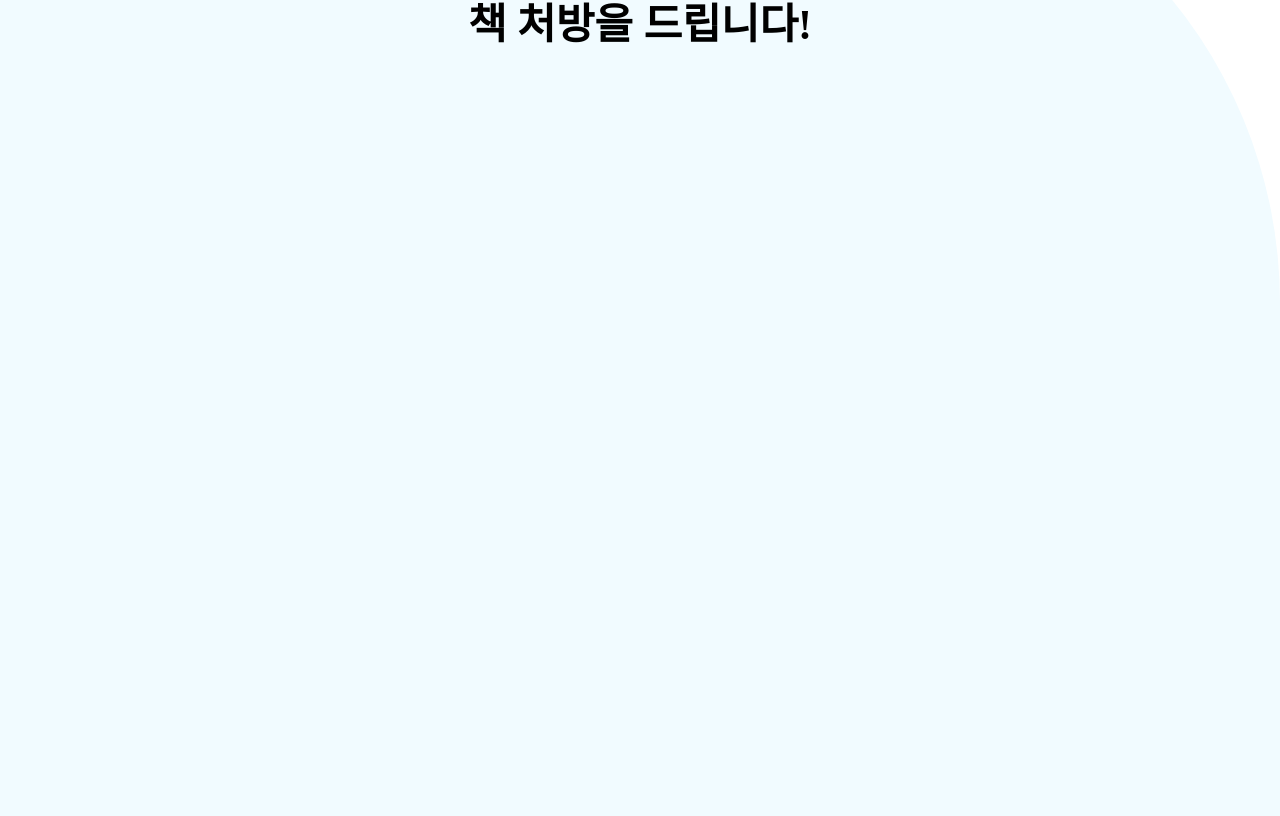
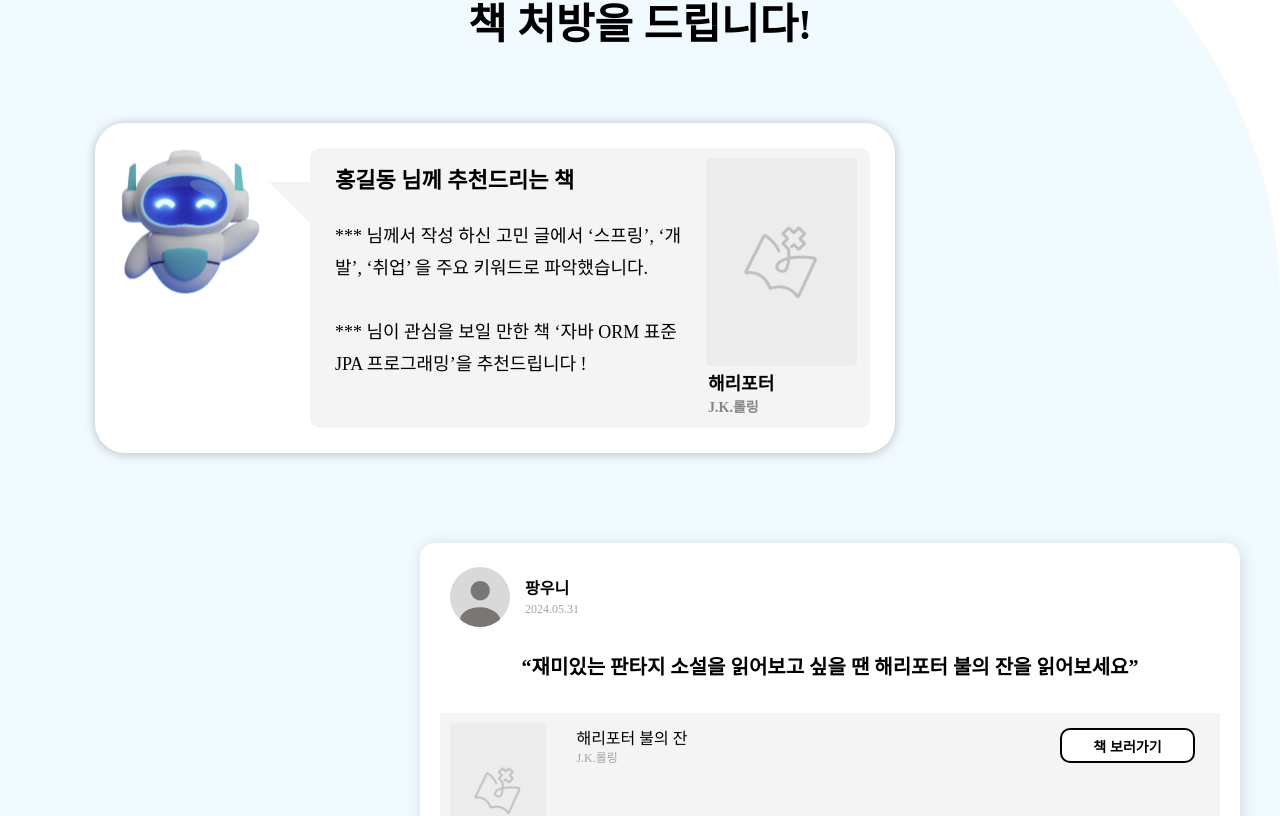
Before and after one commit to kw-bookmedicine/frontend, a React (Create React App) app: page / in a window 1280 px wide. Shown: the part 1577-2393 px from the top of the page. Built offline with nearby package versions, Linux system fonts and the light colour scheme; no server answers; a web font is replaced by a local one.

Commit message:
:art: Design: 랜딩 페이지 UI 2차 구현

```diff
--- a/src/App.js
+++ b/src/App.js
@@ -26,6 +26,7 @@ import PasswordFind from './pages/Login/PasswordFind';
 import PasswordFindResult from './pages/Login/PasswordFindResult';
 import IdFind from './pages/Login/IdFind';
 import LoginContextProvider from './contexts/LoginContextProvider';
+import OAuthSignup from './pages/Login/OAuthSignup.jsx';
 
 // 처방전 관련 페이지들
 import Counseling from './pages/Prescription/Counseling';
@@ -132,6 +133,10 @@ function App() {
 								element={<PasswordFindResult />}
 							/>
 						</Route>
+
+						{/* OAuth */}
+						<Route path="/test/oauth" element={<OAuthSignup />} />
+
 						<Route path="/test" element={<Registration />} />
 						<Route path="/login" element={<Login />} />
 						<Route path="/signup/1" element={<Signup1 />} />
--- a/src/pages/landingPage.jsx
+++ b/src/pages/landingPage.jsx
@@ -1,24 +1,43 @@
 import React, { useState } from 'react';
+import { Link } from 'react-router-dom';
 
 // COMPONENTS
 import Footer from '../components/Footer';
+import OneLinePrscrCard from '../components/Prescription/OneLinePrscrCard';
+import PrscrCard from '../components/Prescription/PrescriptionCard';
 
 // STYLES
 import '../styles/LandingPage.css';
 
 const landingPage = () => {
+	const item = {
+		id: '1',
+		bookIsbn: '978',
+		clientNickname: '팡우니',
+		createdDate: '2024.05.31',
+		title:
+			'“재미있는 판타지 소설을 읽어보고 싶을 땐  해리포터 불의 잔을 읽어보세요”',
+		bookImageUrl: '/loading_thumbnail_x4.png',
+		bookTitle: '해리포터 불의 잔',
+		bookAuthor: 'J.K.롤링',
+	};
+
 	return (
 		<>
 			<section className="landing_container">
 				<section className="landing_top_container">
 					<div className="landing_top_content_wrapper">
 						<div className="landing_top_title_wrapper">
+							<Link to={'/'}>
 								<img
 									src="/icon/home/landing_logo_icon.svg"
 									alt="로고"
 									id="landing_logo_icon"
 								/>
+							</Link>
+							<Link to={'/login'}>
 								<span>로그인</span>
+							</Link>
 						</div>
 						<div className="landing_top_content_intro_wrapper">
 							<div className="content_intro_left_wrapper">
@@ -85,10 +104,111 @@ const landingPage = () => {
 							<p>AI와 책 처방사들이 당신만을 위한</p>
 							<p>책 처방을 드립니다!</p>
 						</div>
+						<div className="landing_prscr_content">
+							<div className="landing_prscr_ai_box">
+								<div className="landing_prscr_ai_left_wrapper">
+									<img
+										src="/icon/home/landing_ai_prscr_icon.svg"
+										alt="AI처방 아이콘"
+										id="prscr_ai_icon"
+									/>
+								</div>
+								<div className="landing_prscr_right_wrapper">
+									<div className="ai-bubble">
+										<div className="ai-bubble_left_wrapper">
+											<p id="ai-bubble-title">홍길동 님께 추천드리는 책</p>
+											<p id="ai-bubble-comment">
+												*** 님께서 작성 하신 고민 글에서 ‘스프링’, ‘개발’,
+												‘취업’ 을 주요 키워드로 파악했습니다. <br />
+												<br />
+												*** 님이 관심을 보일 만한 책 ‘자바 ORM 표준 JPA
+												프로그래밍’을 추천드립니다 !
+											</p>
+										</div>
+										<div className="ai-bubble_right_wrapper">
+											<img
+												src="/loading_thumbnail_x4.png"
+												id="ai-bubble_thumbnail"
+											/>
+											<div className="ai-bubble_bookInfo_wrapper">
+												<p id="ai-bubble_book_title">해리포터</p>
+												<p id="ai-bubble_book_author">J.K.롤링</p>
+											</div>
+										</div>
+									</div>
+								</div>
+							</div>
+							<OneLinePrscrCard type={'landing'} item={item} />
+						</div>
 					</div>
 				</section>
-				<section className="landing_prscr_write_container"></section>
-				<section className="join_container"></section>
+				<section className="landing_prscr_write_container">
+					<div className="landing_prscr_write_content_wrapper">
+						<div className="landing_prscr_write_left_wrapper">
+							<PrscrCard id={'prscrCard_1'} />
+							<PrscrCard id={'prscrCard_2'} />
+							<PrscrCard id={'prscrCard_3'} />
+						</div>
+						<div className="landing_prscr_write_right_wrapper">
+							<p>책 처방사가 되어</p> <br />
+							<p>직접 책 처방을 지어보세요!</p>
+						</div>
+					</div>
+				</section>
+				<section className="join_container">
+					<div className="join_content_wrapper">
+						<div className="join_title_wrapper">
+							<p>나에게 맞는 책을 처방 받아보세요!</p>
+						</div>
+						<div className="join_content">
+							<div className="join_prscr_card" id="join_today_prscr_card">
+								<div className="join_prscr_card_title">
+									<p>책으로 보내는 하루,</p>
+									<p>오늘의 책 처방전</p>
+								</div>
+								<div className="join_prscr_card_subTitle">
+									<p>당신을 위한 책을 3권 추천해드립니다.</p>
+									<p>오늘의 책 처방으로 하루를 시작해보세요!</p>
+								</div>
+								<img
+									src="/icon/home/today-prscr-icon.svg"
+									alt="오늘의 처방전 아이콘"
+									id="today_prscr_card_icon"
+								/>
+							</div>
+							<div className="join_prscr_card" id="join_ai_prscr_card">
+								<div className="join_prscr_card_title">
+									<p>당신만을 위한,</p>
+									<p>책국 AI 약사가 주는 책 처방</p>
+								</div>
+								<div className="join_prscr_card_subTitle">
+									<p>평소 관심 있어 하는 카테고리와 키워드를 기반</p>
+									<p> 으로 책국 AI 약사가 책을 추천해드립니다!</p>
+								</div>
+								<img
+									src="/icon/home/ai-prscr-icon.svg"
+									alt="ai 처방 아이콘"
+									id="ai_prscr_card_icon"
+								/>
+							</div>
+							<div className="join_prscr_card" id="join_ai_prscr_card">
+								<div className="join_prscr_card_title">
+									<p>고민을 나누면,</p>
+									<p>책 추천이 찾아옵니다!</p>
+								</div>
+								<div className="join_prscr_card_subTitle">
+									<p>고민을 털어 놓아 보세요. 다른 유저들과 함께</p>
+									<p>책 속에서 해답을 찾아보세요!</p>
+								</div>
+								<img
+									src="/icon/home/other-prscr-icon.svg"
+									alt="다른사람 처방 아이콘"
+									id="other_prscr_card_icon"
+								/>
+							</div>
+						</div>
+					</div>
+				</section>
 			</section>
 			<Footer />
 		</>
--- a/src/styles/LandingPage.css
+++ b/src/styles/LandingPage.css
@@ -313,6 +313,7 @@
 
 .landing_prscr_content_wrapper {
 	display: flex;
+	flex-direction: column;
 	width: 100%;
 	height: -moz-fit-content;
 	height: fit-content;
@@ -336,22 +337,309 @@
 	color: #000;
 }
 
+.landing_prscr_content {
+	position: static;
+	display: flex;
+	flex-direction: column;
+	width: 100%;
+	height: -moz-fit-content;
+	height: fit-content;
+	max-width: 1120px;
+}
+
+.landing_prscr_ai_box {
+	position: relative;
+	top: 110px;
+	right: -15px;
+	display: flex;
+	width: 800px;
+	height: 330px;
+	background-color: #fff;
+	border-radius: 30px;
+	box-shadow: 0px 1px 11px 0px rgba(0, 0, 0, 0.25);
+}
+
+.landing_prscr_ai_left_wrapper {
+	width: 20%;
+	height: 100%;
+	display: flex;
+	justify-content: center;
+}
+
+#prscr_ai_icon {
+	width: 20%;
+	height: 100%;
+	display: flex;
+	justify-content: center;
+	top: -65px;
+	left: 10px;
+	position: absolute;
+}
+
+.landing_prscr_right_wrapper {
+	width: 80%;
+	height: 100%;
+	display: flex;
+}
+
+.ai-bubble {
+	position: relative;
+	display: flex;
+	/* flex-direction: column; */
+	justify-content: center;
+	align-items: center;
+	width: 560px;
+	height: 280px;
+	background: #f4f4f4;
+	border-radius: 10px;
+	padding: 10px;
+	top: 25px;
+	left: 55px;
+}
+
+.ai-bubble:after {
+	content: '';
+	position: absolute;
+	left: 8px;
+	top: 21%;
+	width: 0;
+	height: 0;
+	border: 49px solid transparent;
+	border-right-color: #f4f4f4;
+	border-left: 0;
+	border-top: 0;
+	margin-top: -24.5px;
+	margin-left: -49px;
+}
+
+.ai-bubble_left_wrapper {
+	width: 70%;
+	height: 100%;
+	display: flex;
+	flex-direction: column;
+	align-items: center;
+}
+
+#ai-bubble-title {
+	width: 100%;
+	height: 20%;
+	display: flex;
+	justify-content: flex-start;
+	padding-left: 15px;
+	padding-top: 10px;
+	font-size: 22px;
+	font-weight: 600;
+	font-family: var(--basic-font);
+	font-style: normal;
+	line-height: 26px;
+	color: #000;
+}
+
+#ai-bubble-comment {
+	width: 100%;
+	height: 80%;
+	display: flex;
+	justify-content: flex-start;
+	padding-left: 15px;
+	padding-right: 10px;
+	padding-top: 10px;
+	font-size: 18px;
+	font-weight: 500;
+	font-family: var(--basic-font);
+	font-style: normal;
+	line-height: 32px;
+	color: #000;
+}
+
+.ai-bubble_right_wrapper {
+	width: 30%;
+	height: 100%;
+	display: flex;
+	flex-direction: column;
+	align-items: center;
+}
+
+#ai-bubble_thumbnail {
+	margin-left: 5px;
+	width: 93%;
+	height: 80%;
+}
+
+.ai-bubble_bookInfo_wrapper {
+	width: 100%;
+	height: 20%;
+	padding-left: 10px;
+	padding-top: 5px;
+	display: flex;
+	flex-direction: column;
+	justify-content: center;
+	font-family: var(--basic-font);
+	font-style: normal;
+}
+
+#ai-bubble_book_title {
+	font-size: 18px;
+	font-weight: 600;
+	line-height: 26px;
+	color: #000;
+	white-space: nowrap;
+	overflow: hidden;
+	text-overflow: ellipsis;
+}
+
+#ai-bubble_book_author {
+	font-size: 14px;
+	font-weight: 600;
+	line-height: 26px;
+	color: #868686;
+	white-space: nowrap;
+	overflow: hidden;
+	text-overflow: ellipsis;
+}
+
 .landing_prscr_write_container {
 	display: flex;
+	flex-direction: column;
+	align-items: center;
+	width: 100%;
+	height: 1020px;
+	background: linear-gradient(180deg, #f1fbff 32%, #ffffff 100%);
+	padding-top: 120px;
+}
+
+.landing_prscr_write_content_wrapper {
+	position: static;
+	display: flex;
+	width: 100%;
+	height: -moz-fit-content;
+	height: fit-content;
+	max-width: 1120px;
+	padding-top: 200px;
+}
+
+.landing_prscr_write_left_wrapper {
+	display: flex;
+	flex-direction: column;
+	width: 50%;
+	height: 100%;
+}
+
+.landing_prscr_write_right_wrapper {
+	display: flex;
+	flex-direction: column;
 	justify-content: center;
-	width: 100%;
-	height: 800px;
-	/* height: fit-content; */
-	background-color: #f1fbff;
-	padding-top: 120px;
+	align-items: flex-end;
+	width: 50%;
+	height: 40%;
+	z-index: 1;
+}
+
+.landing_prscr_write_right_wrapper > p {
+	font-family: var(--basic-font);
+	font-style: normal;
+	font-size: 42px;
+	font-weight: 600;
+	line-height: 55px;
+	color: #000;
 }
 
 .join_container {
 	display: flex;
 	justify-content: center;
 	width: 100%;
-	height: 800px;
-	/* height: fit-content; */
-	background-color: #f1fbff;
+	height: fit-content;
+	background-color: #fff;
 	padding-top: 120px;
 }
+
+.join_content_wrapper {
+	display: flex;
+	flex-direction: column;
+	align-items: center;
+	width: 100%;
+	max-width: 1120px;
+	height: 800px;
+	background-color: #fff;
+}
+
+.join_title_wrapper {
+	display: flex;
+	justify-content: center;
+	align-items: center;
+	width: 100%;
+	height: 20%;
+	font-size: 42px;
+	font-family: var(--basic-font);
+	font-style: normal;
+	font-size: 42px;
+	font-weight: 600;
+	line-height: 55px;
+	color: #000;
+}
+
+.join_content {
+	position: relative;
+	top: 40px;
+	display: flex;
+	justify-content: space-evenly;
+	width: 100%;
+	height: 80%;
+}
+
+.join_prscr_card {
+	display: flex;
+	flex-direction: column;
+	width: 300px;
+	height: 410px;
+	/* background: yellow; */
+	border-radius: 25px;
+	padding: 20px;
+	box-shadow: 2px 2px 15px 1px rgba(0, 0, 0, 0.25);
+}
+.join_prscr_card_title {
+	width: 100%;
+}
+
+.join_prscr_card_title > p {
+	font-family: var(--basic-font);
+	font-size: 22px;
+	font-weight: 600;
+	line-height: 33px;
+}
+
+.join_prscr_card_subTitle {
+	width: 100%;
+	margin-top: 10px;
+}
+
+.join_prscr_card_subTitle > p {
+	font-family: var(--basic-font);
+	font-size: 14px;
+	font-weight: 400;
+	line-height: 22px;
+	color: #868686;
+}
+
+#today_prscr_card_icon {
+	width: 200px;
+	height: 200px;
+	left: 30px;
+	top: 20px;
+	position: relative;
+}
+
+#ai_prscr_card_icon {
+	width: 200px;
+	height: 200px;
+	left: 30px;
+	top: 35px;
+	position: relative;
+}
+
+#other_prscr_card_icon {
+	width: 245px;
+	height: 200px;
+	left: 8px;
+	top: 20px;
+	position: relative;
+}
```
Lines whose indentation alone changed are shown as unchanged.
